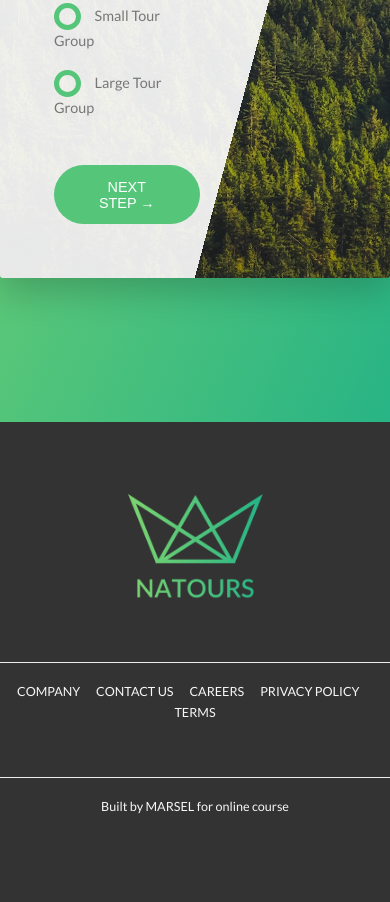
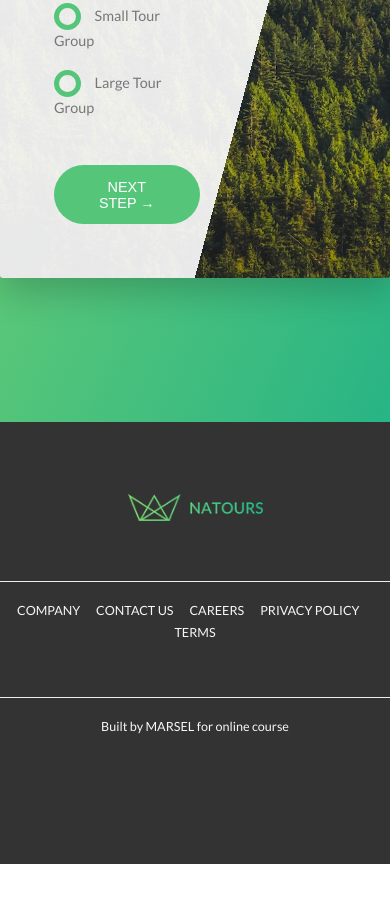
Before and after one commit to marselgray/natours, a website: page index.html in a window 390 px wide. Shown: the part 7336-8238 px from the top of the page. After the commit the page ends 8200 px from the top, so only its background shows below. Drawn offline with Linux system fonts and the light colour scheme.

Commit message:
Responsive Images: notes, first steps

```diff
--- a/index.html
+++ b/index.html
@@ -341,7 +341,11 @@
 
 		<footer class="footer">
 			<div class="footer__logo-box">
-				<img src="img/logo-green-2x.png" alt="full logo" class='footer__logo'>
+				<picture class="footer__logo">
+					<source srcset="img/logo-green-small-1x.png 1x, img/logo-green-small-2x.png 2x"
+							media="(max-width: 37.5em)">
+					<img srcset="img/logo-green-1x.png 1x, img/logo-green-2x.png 2x" alt="full logo" class='footer__logo'>
+				</picture>
 			</div>
 			<div class="row">
 				<div class="col-1-of-2">
```
Also changed, not shown: README.md.
